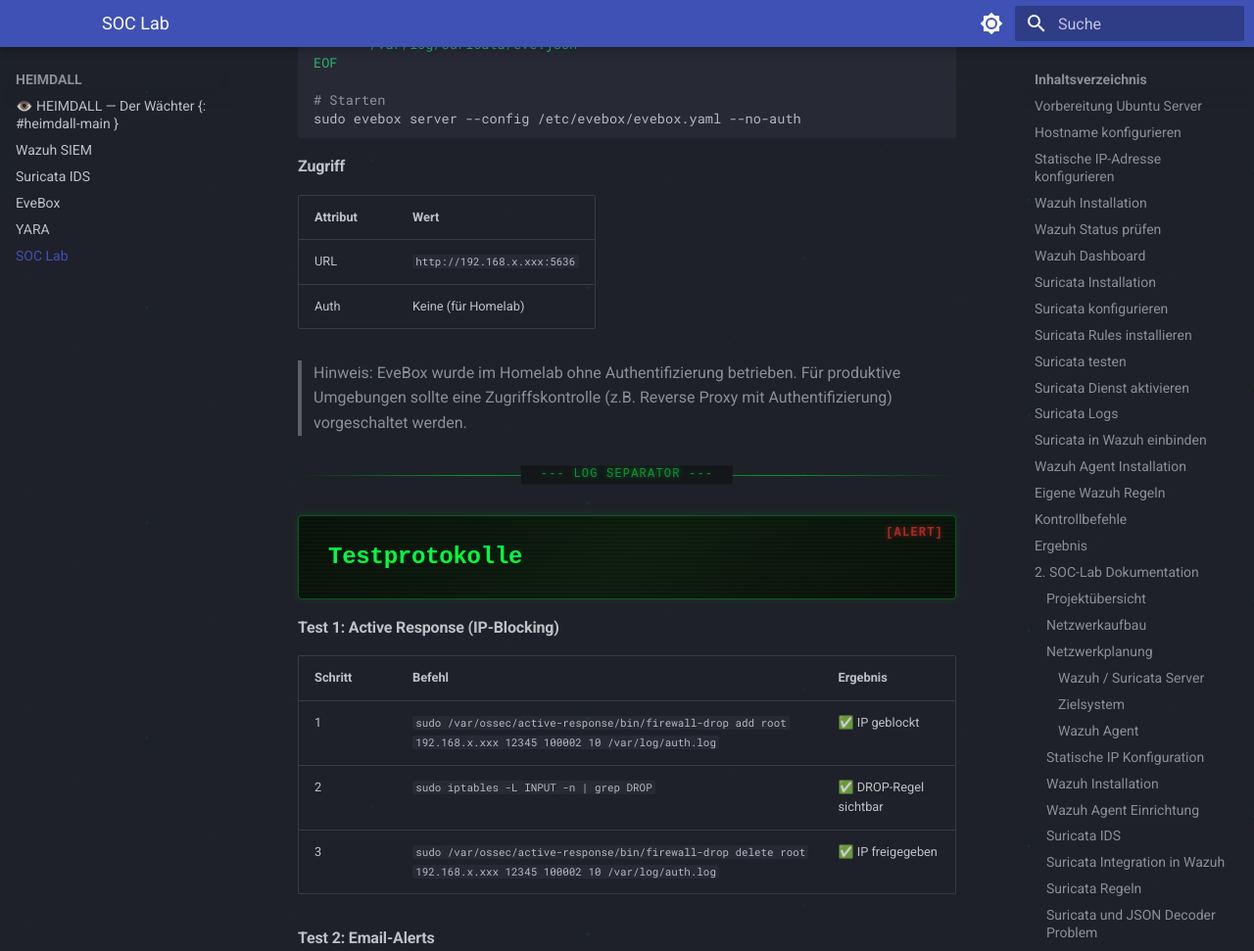
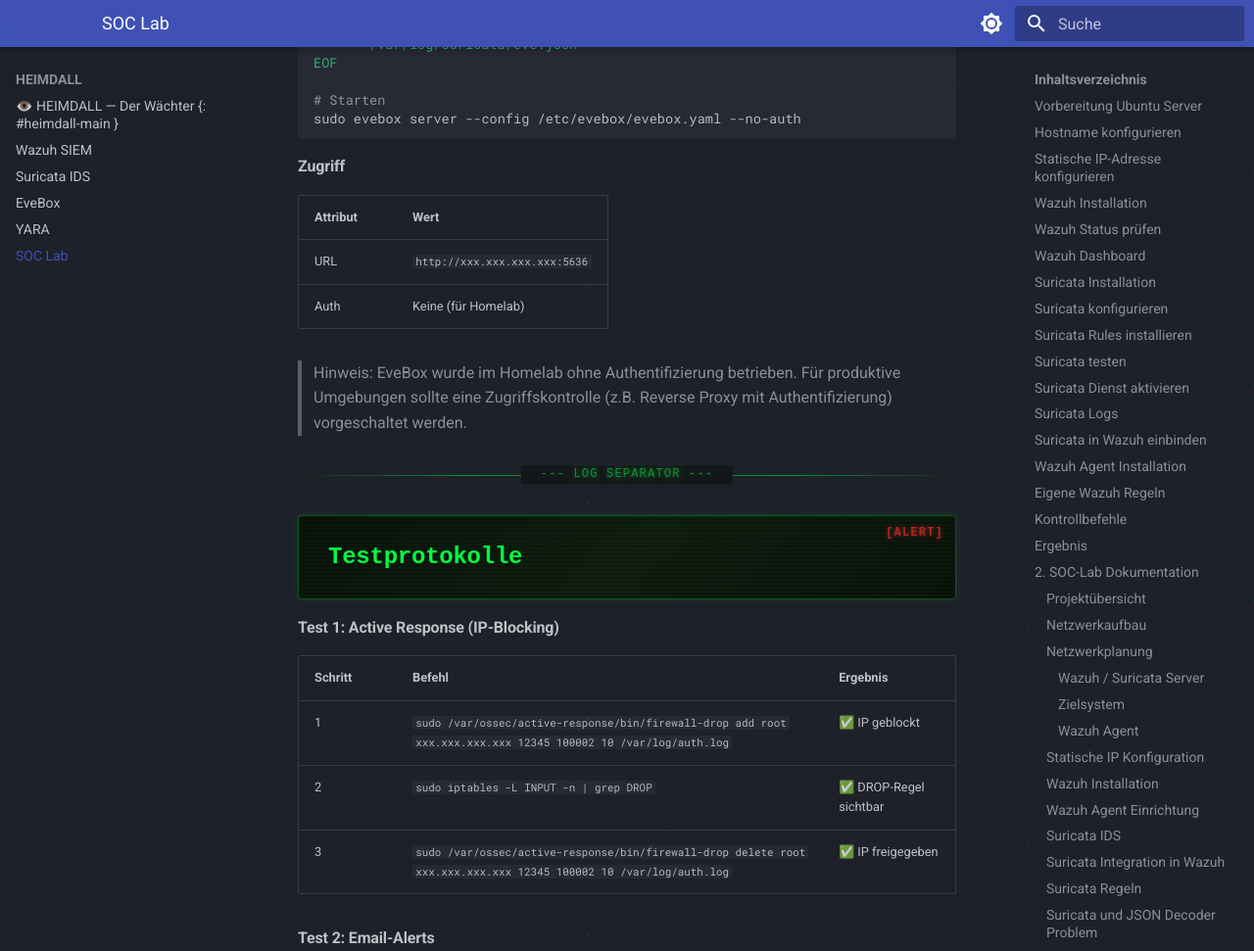
Before and after one commit to NovaForgeCtrl/YGGDRASIL, an MkDocs documentation site: the page built from docs/HEIMDALL/soc-lab.md, in a window 1280 px wide and 1400 px high, scrolled down 42670 px. Shown: the top 971 px of the window at 98% size. Built offline with MkDocs 1.6.1 and Material for MkDocs 9.7.7, drawn with Linux system fonts in a browser that asks for light colours; some of the changed text lies outside the part shown; grey boxes are pictures that could not be loaded.

````diff
--- a/docs/HEIMDALL/soc-lab.md
+++ b/docs/HEIMDALL/soc-lab.md
@@ -77,10 +77,10 @@
     ens18:
       dhcp4: no
       addresses:
-        - 192.168.x.xxx/24
+        - xxx.xxx.xxx.xxx/24
       routes:
         - to: default
-          via: 192.168.x.1
+          via: xxx.xxx.xxx.xxx
       nameservers:
         addresses:
           - 8.8.8.8
@@ -335,8 +335,8 @@
 | Komponente | Wert |
 |------------|------|
 | Agent | `Agent-Name` |
-| Agent IP | `192.168.x.xxx` |
-| Manager | `192.168.x.xxx` |
+| Agent IP | `xxx.xxx.xxx.xxx` |
+| Manager | `xxx.xxx.xxx.xxx` |
 
 ---
 
@@ -474,9 +474,9 @@
 | Komponente | Rolle | IP-Adresse |
 |------------|-------|------------|
 | Kali Linux | Angreifer-Simulation | – |
-| Zielsystem | Angriffsziel | `192.168.x.xxx` |
-| Ubuntu Server (Wazuh) | Wazuh + Suricata | `192.168.x.xxx` |
-| Agent-System | Wazuh Agent | `192.168.x.xxx` |
+| Zielsystem | Angriffsziel | `xxx.xxx.xxx.xxx` |
+| Ubuntu Server (Wazuh) | Wazuh + Suricata | `xxx.xxx.xxx.xxx` |
+| Agent-System | Wazuh Agent | `xxx.xxx.xxx.xxx` |
 
 Datenfluss: `Kali Linux → Zielsystem → Suricata IDS → Wazuh Manager → Wazuh Dashboard`
 
@@ -489,20 +489,20 @@
 | Attribut | Wert |
 |----------|------|
 | Hostname | `wazuh-server` |
-| IP-Adresse | `192.168.x.xxx` |
+| IP-Adresse | `xxx.xxx.xxx.xxx` |
 
 #### Zielsystem
 
 | Attribut | Wert |
 |----------|------|
-| IP-Adresse | `192.168.x.xxx` |
+| IP-Adresse | `xxx.xxx.xxx.xxx` |
 
 #### Wazuh Agent
 
 | Attribut | Wert |
 |----------|------|
 | Hostname | `agent-host` |
-| IP-Adresse | `192.168.x.xxx` |
+| IP-Adresse | `xxx.xxx.xxx.xxx` |
 
 ---
 
@@ -523,10 +523,10 @@
     ens18:
       dhcp4: no
       addresses:
-        - 192.168.x.xxx/24
+        - xxx.xxx.xxx.xxx/24
       routes:
         - to: default
-          via: 192.168.x.1
+          via: xxx.xxx.xxx.xxx
       nameservers:
         addresses:
           - 8.8.8.8
@@ -582,7 +582,7 @@
 
 | Agent | IP | Manager |
 |-------|-----|---------|
-| `agent-host` | `192.168.x.xxx` | `192.168.x.xxx` |
+| `agent-host` | `xxx.xxx.xxx.xxx` | `xxx.xxx.xxx.xxx` |
 
 Erfolgreiche Registrierung im Log:
 
@@ -708,7 +708,7 @@
 
 Kali Linux wird als kontrolliertes Red-Team-System verwendet.
 
-Ziel: `192.168.x.xxx`
+Ziel: `xxx.xxx.xxx.xxx`
 
 ---
 
@@ -717,7 +717,7 @@
 #### Host Discovery
 
 ```bash
-sudo nmap -sn 192.168.x.0/24
+sudo nmap -sn xxx.xxx.xxx.xxx/24
 ```
 
 Erkennt aktive Systeme im Netzwerk.
@@ -727,7 +727,7 @@
 #### Portscan
 
 ```bash
-sudo nmap -sS 192.168.x.xxx
+sudo nmap -sS xxx.xxx.xxx.xxx
 ```
 
 Erkennt offene Ports.
@@ -735,7 +735,7 @@
 #### Service Detection
 
 ```bash
-sudo nmap -sV 192.168.x.xxx
+sudo nmap -sV xxx.xxx.xxx.xxx
 ```
 
 Erkennt:
@@ -747,7 +747,7 @@
 #### Erweiterter Scan
 
 ```bash
-sudo nmap -A 192.168.x.xxx
+sudo nmap -A xxx.xxx.xxx.xxx
 ```
 
 Erkennt:
@@ -763,13 +763,13 @@
 SSH-Verbindung:
 
 ```bash
-ssh user@192.168.x.xxx
+ssh user@xxx.xxx.xxx.xxx
 ```
 
 Fehlversuche:
 
 ```bash
-ssh testuser@192.168.x.xxx
+ssh testuser@xxx.xxx.xxx.xxx
 ```
 
 Wazuh kann erkennen:
@@ -787,10 +787,10 @@
 
 | Befehl | Beschreibung |
 |--------|--------------|
-| `sudo tcpdump -i eth0 host 192.168.x.xxx` | Grundlegender Verkehr |
-| `sudo tcpdump -i eth0 -nn -vv host 192.168.x.xxx` | Mehr Details |
-| `sudo tcpdump -i eth0 -nn host 192.168.x.xxx and port 22` | Nur SSH beobachten |
-| `sudo tcpdump -i eth0 host 192.168.x.xxx -w test.pcap` | Paketmitschnitt speichern |
+| `sudo tcpdump -i eth0 host xxx.xxx.xxx.xxx` | Grundlegender Verkehr |
+| `sudo tcpdump -i eth0 -nn -vv host xxx.xxx.xxx.xxx` | Mehr Details |
+| `sudo tcpdump -i eth0 -nn host xxx.xxx.xxx.xxx and port 22` | Nur SSH beobachten |
+| `sudo tcpdump -i eth0 host xxx.xxx.xxx.xxx -w test.pcap` | Paketmitschnitt speichern |
 
 Analyse der PCAP-Datei: Wireshark
 
@@ -1518,7 +1518,7 @@
 - IP-Blocking via `iptables -A INPUT -s <IP> -j DROP`
 - Auto-Unblock nach 1 Stunde (3600s)
 - Logging in `/var/ossec/logs/active-responses.log`
-- Whitelist für `127.0.0.1` und `192.168.x.xxx`
+- Whitelist für `xxx.xxx.xxx.xxx` und `xxx.xxx.xxx.xxx`
 
 #### Konfiguration in ossec.conf
 
@@ -1551,7 +1551,7 @@
 
 | Attribut | Wert |
 |----------|------|
-| Server | Postfix/Dovecot auf `192.168.x.xxx` |
+| Server | Postfix/Dovecot auf `xxx.xxx.xxx.xxx` |
 | Domain | `intern.local` |
 | Empfänger | `admin@intern.local` |
 
@@ -1560,7 +1560,7 @@
 ```xml
 <global>
     <email_notification>yes</email_notification>
-    <smtp_server>192.168.x.xxx</smtp_server>
+    <smtp_server>xxx.xxx.xxx.xxx</smtp_server>
     <email_from>wazuh@wazuh-server.intern.local</email_from>
     <email_to>admin@intern.local</email_to>
     <email_maxperhour>12</email_maxperhour>
@@ -1642,7 +1642,7 @@
 
 | Attribut | Wert |
 |----------|------|
-| URL | `http://192.168.x.xxx:5636` |
+| URL | `http://xxx.xxx.xxx.xxx:5636` |
 | Auth | Keine (für Homelab) |
 
 > Hinweis: EveBox wurde im Homelab ohne Authentifizierung betrieben. Für produktive Umgebungen sollte eine Zugriffskontrolle (z.B. Reverse Proxy mit Authentifizierung) vorgeschaltet werden.
@@ -1655,9 +1655,9 @@
 
 | Schritt | Befehl | Ergebnis |
 |---------|--------|----------|
-| 1 | `sudo /var/ossec/active-response/bin/firewall-drop add root 192.168.x.xxx 12345 100002 10 /var/log/auth.log` | ✅ IP geblockt |
+| 1 | `sudo /var/ossec/active-response/bin/firewall-drop add root xxx.xxx.xxx.xxx 12345 100002 10 /var/log/auth.log` | ✅ IP geblockt |
 | 2 | `sudo iptables -L INPUT -n | grep DROP` | ✅ DROP-Regel sichtbar |
-| 3 | `sudo /var/ossec/active-response/bin/firewall-drop delete root 192.168.x.xxx 12345 100002 10 /var/log/auth.log` | ✅ IP freigegeben |
+| 3 | `sudo /var/ossec/active-response/bin/firewall-drop delete root xxx.xxx.xxx.xxx 12345 100002 10 /var/log/auth.log` | ✅ IP freigegeben |
 
 #### Test 2: Email-Alerts
 
````
